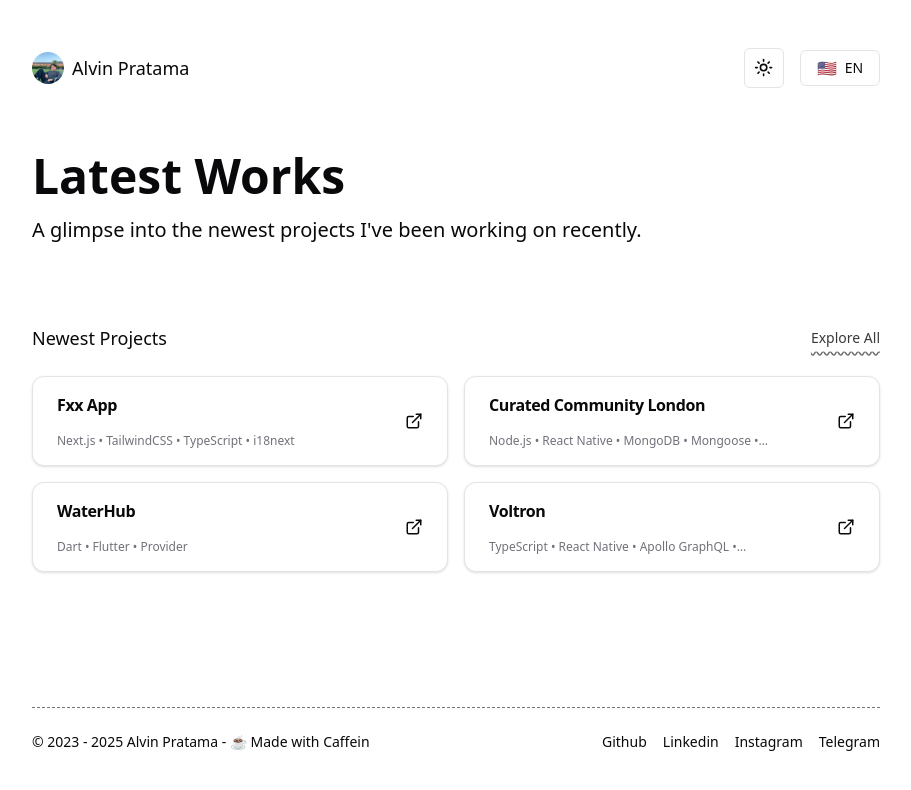
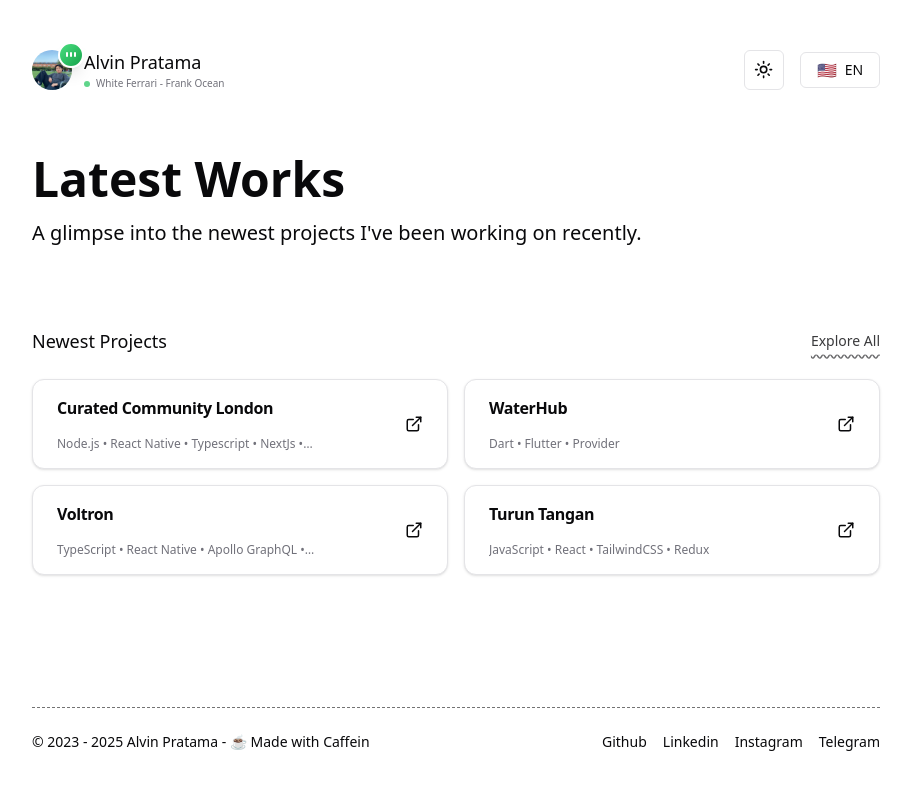
Before and after one commit to palveeen22/alvinpratama, a Next.js app: page /en/latest in a window 1280 px wide. Shown: the top 790 px of the page, without its empty margins (184-1095 px from the left). Built offline with nearby package versions, Linux system fonts and the light colour scheme.

Commit message:
upate: song listening and project details 1

```diff
--- a/src/components/Navbar.tsx
+++ b/src/components/Navbar.tsx
@@ -9,33 +9,55 @@ const Navbar = () => {
 
   return (
     <header className='z-40 flex w-full gap-2 flex-row justify-between items-center'>
-      {/* <NavbarMenu
-        homeLabel={t("home")}
-        projectsLabel={t("project")}
-        blogLabel={t("blog")}
-      /> */}
       <div className="flex items-center justify-between">
-        {/* Logo */}
-        <Link href="/" className="flex items-center space-x-2">
-          <div className="relative w-8 h-8 flex items-center justify-center">
+        {/* Logo with Listening Indicator */}
+        <Link href="/" className="flex items-center space-x-3 group">
+          <div className="relative">
+            {/* Profile Image */}
+            <div className="relative w-10 h-10 flex items-center justify-center overflow-hidden rounded-full">
               <Image
                 src="/assets/me.jpeg"
-              alt="Alvin Pratama | Software Engineer & iOS Developer Enthusiasts "
+                alt="Alvin Pratama | Software Engineer & iOS Developer Enthusiasts"
                 fill
-              className="object-cover rounded-full"
-              sizes="32px"
+                className="object-cover ring-2 ring-kalpataru-2/20 group-hover:ring-kalpataru-2/40 transition-all duration-300"
+                sizes="40px"
                 priority
                 unoptimized
               />
             </div>
-          <span className="text-lg font-light text-kalpataru-2">Alvin Pratama</span>
+
+            {/* Listening Indicator Badge */}
+            <div className="absolute -top-2 -right-3 bg-gradient-to-br from-green-400 to-green-600 rounded-full p-1.5 shadow-lg border-2 border-background">
+              <div className="flex items-center gap-[2px] h-2.5 w-2.5">
+                {/* Animated bars */}
+                <span className="w-[2px] bg-white rounded-full animate-music-bar-1" style={{ height: '40%' }} />
+                <span className="w-[2px] bg-white rounded-full animate-music-bar-2" style={{ height: '60%' }} />
+                <span className="w-[2px] bg-white rounded-full animate-music-bar-3" style={{ height: '80%' }} />
+              </div>
+            </div>
+          </div>
+
+          {/* Name and Status */}
+          <div className="flex flex-col">
+            <span className="text-lg font-light text-kalpataru-2 group-hover:text-kalpataru-1 transition-colors duration-200">
+              Alvin Pratama
+            </span>
+
+            {/* Now Playing Status */}
+            <div className="flex items-center gap-1.5">
+              <span className="inline-block w-1.5 h-1.5 rounded-full bg-green-500 animate-pulse flex-shrink-0" />
+              <span className="text-[10px] text-muted-foreground">
+                <span className="font-medium">White Ferrari</span> - Frank Ocean
+              </span>
+            </div>
+          </div>
         </Link>
       </div>
+
       <div className='flex items-center gap-4'>
         <ToogleMode />
         <ToggleLanguages />
       </div>
-
     </header>
   )
 }
--- a/src/data/index.ts
+++ b/src/data/index.ts
@@ -11,40 +11,14 @@ export const allPosts = [
 
 export const projects = [
   {
-    id: "1012",
-    slug: "fxx-app",
-    url: "https://fxx-app.vercel.app/en",
-    image: "/assets/fxx-cover.png",
-    title: "Fxx App",
-    desc: "An MVP platform designed to help international students find rental apartments in Saint Petersburg.",
-    stacks: ["Next.js", "TailwindCSS", "TypeScript", "i18next"],
-    keywords: ["student housing", "Saint Petersburg", "international students", "rental platform", "apartment search"],
-    features: [
-      "Apartment listings with key details (price, location, amenities)",
-      "Multilingual support (English, Russian, Chinese)",
-      "Favorites feature for saved apartments",
-      "Responsive design for mobile and desktop",
-      "Basic contact system for connecting with landlords or agents"
-    ],
-    architectureHighlights: [
-      "Built with Next.js App Router and TypeScript for modern development standards",
-      "i18next for multilingual support",
-      "TailwindCSS for responsive and clean UI",
-      "Static and server-rendered pages for performance",
-      "Scalable layout ready for expansion to other cities"
-    ],
-    metaTitle: "Fxx App | for International Students Showcase",
-    metaDescription: "An MVP platform designed to help international students find rental apartments in Saint Petersburg. Explore how this project uses modern technologies to serve its target audience effectively."
-  },
-  {
     id: '1001',
     slug: "curated-community-london",
-    url: "https://apps.apple.com/us/app/curated-community/id6503678224",
+    url: "https://curated-community.com/",
     image: "/assets/currated.png",
     title: "Curated Community London",
-    desc: "A members-only social app designed to connect friendly people nearby, making it feel like an intimate yet massive friend group.",
-    stacks: ["Node.js", "React Native", "MongoDB", "Mongoose", "Google Maps", "Zustand", "React Navigation"],
-    keywords: ["social app", "community", "friendship", "mobile app"],
+    desc: "A members-only social app designed to connect friendly people nearby — making it feel like an intimate yet massive friend group. Through the app, members can also connect with local clubs and communities, discover hangout spots, enjoy exclusive price discounts and promotions, join local events directly from the app, make donations to community causes, and more — all in one seamless social experience.",
+    stacks: ["Node.js", "React Native", "Typescript", "NextJs", "MongoDB", "Mongoose", "Google Maps", "Zustand", "React Navigation", "Stripe"],
+    keywords: ["social app", "community", "friendship", "mobile app", "Hangout", "events"],
     features: [
       "User matching based on location and interests",
       "Private messaging and friend suggestions",
@@ -56,7 +30,7 @@ export const projects = [
       "Real-time location updates via Google Maps API"
     ],
     metaTitle: "Curated Community London | for Social Impact Showcase",
-    metaDescription: "A members-only social app designed to connect friendly people nearby, making it feel like an intimate yet massive friend group. Explore how this project uses modern technologies to serve its target audience effectively."
+    metaDescription: "Through the app, members can also connect with local clubs and communities, discover hangout spots, enjoy exclusive price discounts and promotions, join local events directly from the app, make donations to community causes, and more — all in one seamless social experience. Explore how this project uses modern technologies to serve its target audience effectively."
   },
   {
     id: '1002',
@@ -114,26 +88,48 @@ export const projects = [
     metaDescription: "Voltron is Indonesia’s leading EV charging provider with a mobile app that enables users to find, track, and pay for EV charging seamlessly. Built using React Native, Apollo GraphQL, Zustand, and native integrations for iOS and Android."
   },
   {
-    id: '1003',
-    slug: "pintar-ai",
-    url: "https://github.com/Prevferr/Pintar-Ai-Next-app",
-    image: "/assets/open-ai.png",
-    title: "Pintar AI",
-    desc: "A web app integrating OpenAI to provide keyword-summarized research and smart project recommendations for investors.",
-    stacks: ["TypeScript", "React", "Next.js", "TailwindCSS", "Zustand"],
-    keywords: ["AI", "OpenAI", "investment", "web app"],
+    id: '1010',
+    slug: "turun-tangan",
+    url: "https://turuntangan.id/",
+    image: "/assets/turun-tangan.png",
+    title: "Turun Tangan",
+    desc: "A national volunteer network focusing on social, humanitarian, and educational movements across Indonesia.",
+    stacks: ["JavaScript", "React", "TailwindCSS", "Redux"],
+    keywords: ["nonprofit", "volunteering", "social movement", "Indonesia"],
     features: [
-      "Research keyword summarization",
-      "Investor project matching",
-      "OpenAI GPT-based recommendations"
+      "Volunteer registration and profile management",
+      "Event management and participation tracking",
+      "Donation integration"
     ],
     architectureHighlights: [
-      "Next.js server-side rendering for SEO optimization",
-      "State management with Zustand",
-      "OpenAI API integration with efficient caching"
+      "Responsive web app with React and TailwindCSS",
+      "Global state management with Redux",
+      "CMS-like structure for event updates"
     ],
-    metaTitle: "Pintar AI | Digital Solution Showcase",
-    metaDescription: "A web app integrating OpenAI to provide keyword-summarized research and smart project recommendations for investors. Explore how this project uses modern technologies to serve its target audience effectively."
+    metaTitle: "Turun Tangan | for Social Impact Showcase",
+    metaDescription: "A national volunteer network focusing on social, humanitarian, and educational movements across Indonesia. Explore how this project uses modern technologies to serve its target audience effectively."
+  },
+  {
+    id: '1011',
+    slug: "belinsky-studio",
+    url: "https://belinskyproduction.com/",
+    image: "/assets/belinsky.png",
+    title: "Belinsky Studio",
+    desc: "A creative production house specializing in photography and filmmaking, delivering high-quality visual content.",
+    stacks: ["JavaScript", "React", "TailwindCSS", "Content Layer"],
+    keywords: ["photography", "filmmaking", "studio", "creative production"],
+    features: [
+      "Portfolio showcase for photography and film",
+      "Contact and booking forms",
+      "Responsive grid layouts"
+    ],
+    architectureHighlights: [
+      "Static site generation using Content Layer",
+      "Responsive UI with TailwindCSS",
+      "Optimized SEO and fast load time"
+    ],
+    metaTitle: "Belinsky Studio | Digital Solution Showcase",
+    metaDescription: "A creative production house specializing in photography and filmmaking, delivering high-quality visual content. Explore how this project uses modern technologies to serve its target audience effectively."
   },
   {
     id: '1004',
@@ -156,6 +152,54 @@ export const projects = [
     ],
     metaTitle: "WebcamToy | Digital Solution Showcase",
     metaDescription: "A webcam app that lets users capture photos with filters and effects directly from their browser. Explore how this project uses modern technologies to serve its target audience effectively."
+  },
+  {
+    id: "1012",
+    slug: "fxx-app",
+    url: "https://fxx-app.vercel.app/en",
+    image: "/assets/fxx-cover.png",
+    title: "Fxx App",
+    desc: "An MVP platform designed to help international students find rental apartments in Saint Petersburg.",
+    stacks: ["Next.js", "TailwindCSS", "TypeScript", "i18next"],
+    keywords: ["student housing", "Saint Petersburg", "international students", "rental platform", "apartment search"],
+    features: [
+      "Apartment listings with key details (price, location, amenities)",
+      "Multilingual support (English, Russian, Chinese)",
+      "Favorites feature for saved apartments",
+      "Responsive design for mobile and desktop",
+      "Basic contact system for connecting with landlords or agents"
+    ],
+    architectureHighlights: [
+      "Built with Next.js App Router and TypeScript for modern development standards",
+      "i18next for multilingual support",
+      "TailwindCSS for responsive and clean UI",
+      "Static and server-rendered pages for performance",
+      "Scalable layout ready for expansion to other cities"
+    ],
+    metaTitle: "Fxx App | for International Students Showcase",
+    metaDescription: "An MVP platform designed to help international students find rental apartments in Saint Petersburg. Explore how this project uses modern technologies to serve its target audience effectively."
+  },
+  {
+    id: '1003',
+    slug: "pintar-ai",
+    url: "https://github.com/Prevferr/Pintar-Ai-Next-app",
+    image: "/assets/open-ai.png",
+    title: "Pintar AI",
+    desc: "A web app integrating OpenAI to provide keyword-summarized research and smart project recommendations for investors.",
+    stacks: ["TypeScript", "React", "Next.js", "TailwindCSS", "Zustand"],
+    keywords: ["AI", "OpenAI", "investment", "web app"],
+    features: [
+      "Research keyword summarization",
+      "Investor project matching",
+      "OpenAI GPT-based recommendations"
+    ],
+    architectureHighlights: [
+      "Next.js server-side rendering for SEO optimization",
+      "State management with Zustand",
+      "OpenAI API integration with efficient caching"
+    ],
+    metaTitle: "Pintar AI | Digital Solution Showcase",
+    metaDescription: "A web app integrating OpenAI to provide keyword-summarized research and smart project recommendations for investors. Explore how this project uses modern technologies to serve its target audience effectively."
   },
   {
     id: '1005',
@@ -267,50 +311,6 @@ export const projects = [
   //   metaTitle: "Instagram Clone App | Clone Project Showcase",
   //   metaDescription: "A mobile-first project inspired by Instagram, developed with a focus on GraphQL and real-time features. Explore how this project uses modern technologies to serve its target audience effectively."
   // },
-  {
-    id: '1010',
-    slug: "turun-tangan",
-    url: "https://turuntangan.id/",
-    image: "/assets/turun-tangan.png",
-    title: "Turun Tangan",
-    desc: "A national volunteer network focusing on social, humanitarian, and educational movements across Indonesia.",
-    stacks: ["JavaScript", "React", "TailwindCSS", "Redux"],
-    keywords: ["nonprofit", "volunteering", "social movement", "Indonesia"],
-    features: [
-      "Volunteer registration and profile management",
-      "Event management and participation tracking",
-      "Donation integration"
-    ],
-    architectureHighlights: [
-      "Responsive web app with React and TailwindCSS",
-      "Global state management with Redux",
-      "CMS-like structure for event updates"
-    ],
-    metaTitle: "Turun Tangan | for Social Impact Showcase",
-    metaDescription: "A national volunteer network focusing on social, humanitarian, and educational movements across Indonesia. Explore how this project uses modern technologies to serve its target audience effectively."
-  },
-  {
-    id: '1011',
-    slug: "belinsky-studio",
-    url: "https://belinskyproduction.com/",
-    image: "/assets/belinsky.png",
-    title: "Belinsky Studio",
-    desc: "A creative production house specializing in photography and filmmaking, delivering high-quality visual content.",
-    stacks: ["JavaScript", "React", "TailwindCSS", "Content Layer"],
-    keywords: ["photography", "filmmaking", "studio", "creative production"],
-    features: [
-      "Portfolio showcase for photography and film",
-      "Contact and booking forms",
-      "Responsive grid layouts"
-    ],
-    architectureHighlights: [
-      "Static site generation using Content Layer",
-      "Responsive UI with TailwindCSS",
-      "Optimized SEO and fast load time"
-    ],
-    metaTitle: "Belinsky Studio | Digital Solution Showcase",
-    metaDescription: "A creative production house specializing in photography and filmmaking, delivering high-quality visual content. Explore how this project uses modern technologies to serve its target audience effectively."
-  }
 ];
 
 
@@ -319,12 +319,12 @@ export const projectsLatest = [
   {
     id: '1001',
     slug: "curated-community-london",
-    url: "https://apps.apple.com/us/app/curated-community/id6503678224",
+    url: "https://curated-community.com/",
     image: "/assets/currated.png",
     title: "Curated Community London",
-    desc: "A members-only social app designed to connect friendly people nearby, making it feel like an intimate yet massive friend group.",
-    stacks: ["Node.js", "React Native", "MongoDB", "Mongoose", "Google Maps", "Redux Toolkit"],
-    keywords: ["social app", "community", "friendship", "mobile app"],
+    desc: "A members-only social app designed to connect friendly people nearby — making it feel like an intimate yet massive friend group. Through the app, members can also connect with local clubs and communities, discover hangout spots, enjoy exclusive price discounts and promotions, join local events directly from the app, make donations to community causes, and more — all in one seamless social experience.",
+    stacks: ["Node.js", "React Native", "Typescript", "NextJs", "MongoDB", "Mongoose", "Google Maps", "Zustand", "React Navigation", "Stripe"],
+    keywords: ["social app", "community", "friendship", "mobile app", "Hangout", "events"],
     features: [
       "User matching based on location and interests",
       "Private messaging and friend suggestions",
--- a/tailwind.config.ts
+++ b/tailwind.config.ts
@@ -7,7 +7,7 @@ const config = {
     './components/**/*.{ts,tsx}',
     './app/**/*.{ts,tsx}',
     './src/**/*.{ts,tsx}',
-	],
+  ],
   prefix: "",
   theme: {
     container: {
@@ -67,10 +67,21 @@ const config = {
           from: { height: "var(--radix-accordion-content-height)" },
           to: { height: "0" },
         },
+        'music-bar': {
+          '0%, 100%': {
+            height: '40%',
+          },
+          '50%': {
+            height: '100%',
+          },
+        },
       },
       animation: {
         "accordion-down": "accordion-down 0.2s ease-out",
         "accordion-up": "accordion-up 0.2s ease-out",
+        'music-bar-1': 'music-bar 0.8s ease-in-out infinite',
+        'music-bar-2': 'music-bar 0.9s ease-in-out infinite 0.2s',
+        'music-bar-3': 'music-bar 1s ease-in-out infinite 0.4s',
       },
     },
   },
```
Lines whose indentation alone changed are shown as unchanged.
